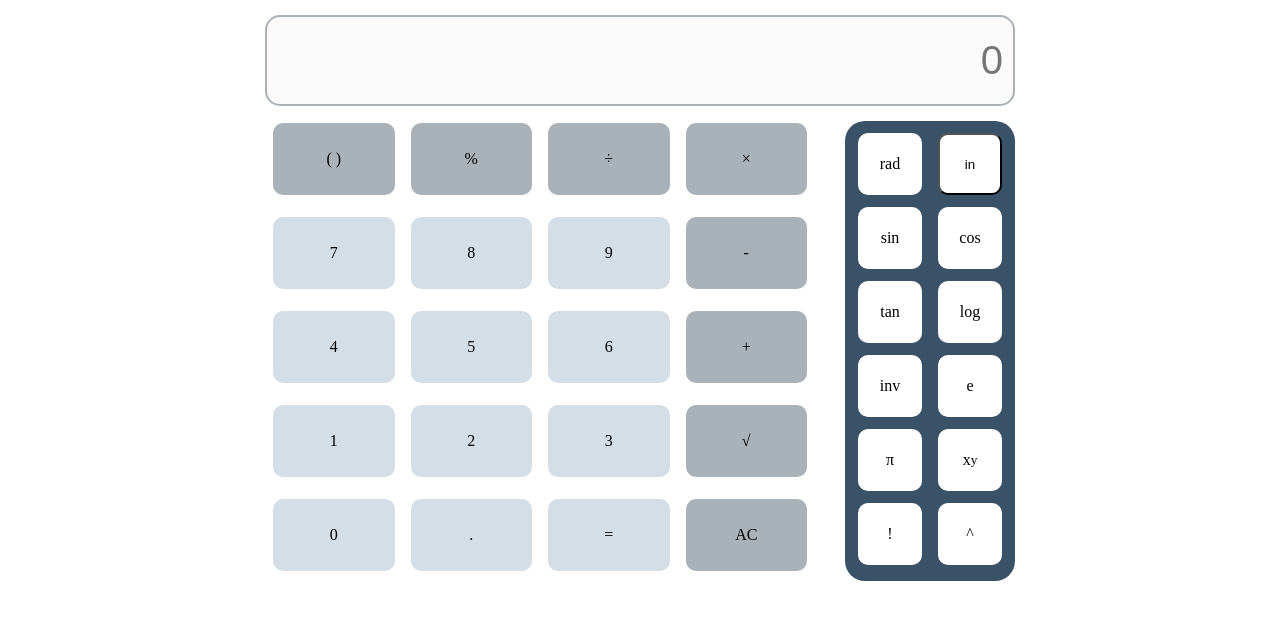
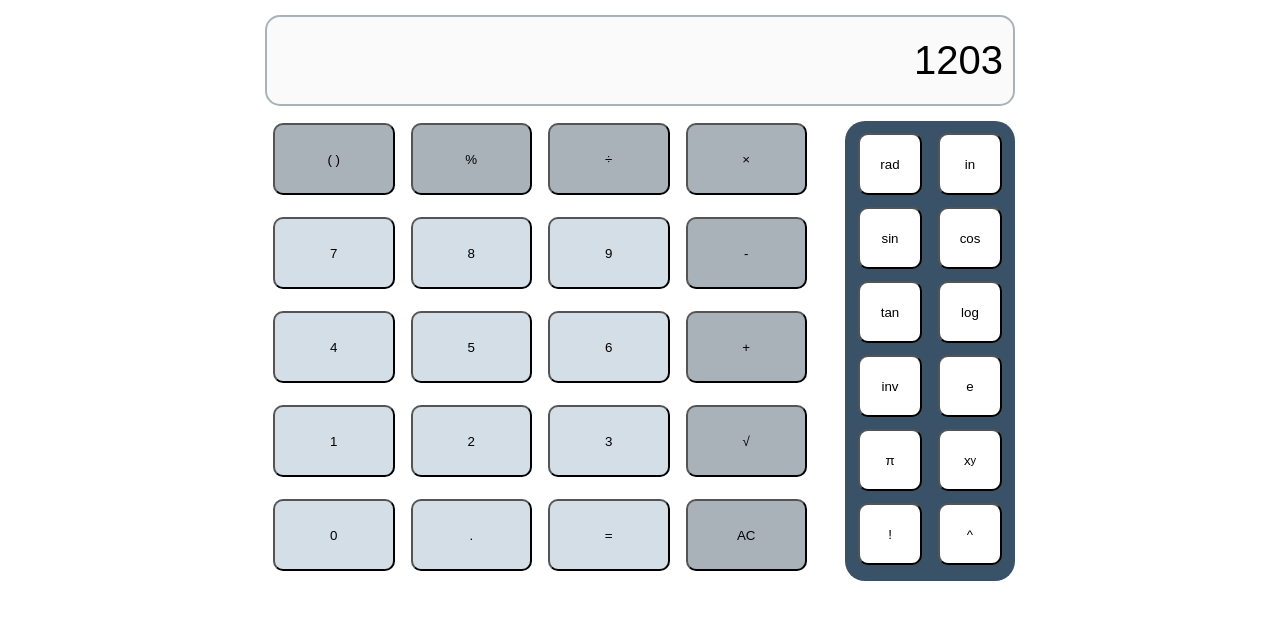
Before and after one commit to lucasjstn/Brain-Calc, a plain HTML site: page index.html in a window 1280 px wide. Shown: the part 69-688 px from the top of the page. Drawn offline with Linux system fonts and the light colour scheme.

Commit message:
trying to find a wat to manipulate the dom

```diff
--- a/css/main.css
+++ b/css/main.css
@@ -15,7 +15,7 @@
   width: 100vw;
   height: 4rem;
 }
-#output-box {
+#display {
   position: relative;
   font-size: 40px;
   border: 2px solid #a9b2b9;
--- a/index.html
+++ b/index.html
@@ -28,64 +28,65 @@
           selectionDirection="backward"
           dir="rtl"
           placeholder="0"
-          id="output-box"
+          id="display"
+          value="1203"
         />
 
         <section class="buttons-container">
           <div class="main-buttons-container">
             <div class="row-of-buttons">
-              <div class="button" id="parenthesis">( )</div>
-              <div class="button" id="percentage">%</div>
-              <div class="button" id="quocient">÷</div>
-              <div class="button" id="multiplication">×</div>
+              <button onclick="fn()" class="button" id="parenthesis">( )</button>
+              <button class="button" id="percentage">%</button>
+              <button class="button" id="quocient">÷</button>
+              <button class="button" id="multiplication">×</button>
             </div>
 
             <div class="row-of-buttons">
-              <div class="button" id="digit">7</div>
-              <div class="button" id="digit">8</div>
-              <div class="button" id="digit">9</div>
-              <div class="button" id="subtraction">-</div>
+              <button class="button" id="digit">7</button>
+              <button class="button" id="digit">8</button>
+              <button class="button" id="digit">9</button>
+              <button class="button" id="subtraction">-</button>
             </div>
 
             <div class="row-of-buttons">
-              <div class="button" id="digit">4</div>
-              <div class="button" id="digit">5</div>
-              <div class="button" id="digit">6</div>
-              <div class="button" id="addition">+</div>
+              <button class="button" id="digit">4</button>
+              <button class="button" id="digit">5</button>
+              <button class="button" id="digit">6</button>
+              <button class="button" id="addition">+</button>
             </div>
 
             <div class="row-of-buttons">
-              <div class="button" id="digit">1</div>
-              <div class="button" id="digit">2</div>
-              <div class="button" id="digit">3</div>
-              <div class="button" id="square-root">√</div>
+              <button class="button" id="digit" name="one-button">1</button>
+              <button class="button" id="digit">2</button>
+              <button class="button" id="digit">3</button>
+              <button class="button" id="square-root">√</button>
             </div>
 
             <div class="row-of-buttons">
-              <div class="button" id="digit">0</div>
-              <div class="button" id="digit">.</div>
-              <div class="button" id="digit">=</div>
-              <div class="button" id="delete">AC</div>
+              <button class="button" id="digit">0</button>
+              <button class="button" id="digit">.</button>
+              <button class="button" id="digit">=</button>
+              <button class="button" id="delete">AC</button>
             </div>
           </div>
           <div class="side-buttons-container">
             <div class="row-side-buttons">
 
-              <div class="side-buttons">rad</div>
-              <div class="side-buttons">sin</div>
-              <div class="side-buttons">tan</div>
-              <div class="side-buttons">inv</div>
-              <div class="side-buttons">&#960</div>
-              <div class="side-buttons">!</div>
+              <button class="side-buttons">rad</button>
+              <button class="side-buttons">sin</button>
+              <button class="side-buttons">tan</button>
+              <button class="side-buttons">inv</button>
+              <button class="side-buttons">&#960</button>
+              <button class="side-buttons">!</button>
             </div>
             <div class="row-side-buttons">
 
               <button  class="side-buttons">in</button>
-              <div class="side-buttons">cos</div>
-              <div class="side-buttons">log</div>
-              <div class="side-buttons">e</div>
-              <div class="side-buttons">x<sup>y</sup></div>
-              <div class="side-buttons">^</div>
+              <button class="side-buttons">cos</button>
+              <button class="side-buttons">log</button>
+              <button class="side-buttons">e</button>
+              <button class="side-buttons">x<sup>y</sup></button>
+              <button class="side-buttons">^</button>
             </div>
           </div>
           </div>
--- a/public/main.js
+++ b/public/main.js
@@ -1,23 +1,10 @@
 "use strict";
-var UserState;
-(function (UserState) {
-    UserState[UserState["Admin"] = 1] = "Admin";
-    UserState[UserState["Editor"] = 2] = "Editor";
-    UserState[UserState["User"] = 3] = "User";
-})(UserState || (UserState = {}));
-function checkStatus(status) {
-    switch (status) {
-        case UserState.Admin:
-            console.log("is admin");
-            break;
-        case UserState.Editor:
-            console.log("is editor");
-            break;
-        case UserState.User:
-            console.log("is user");
-            break;
-        default:
-            break;
-    }
+let oneButton = document.getElementsByName("one-button").values;
+let display = document.getElementById("output-box");
+let buttons = document.getElementsByTagName("button")[1].getAttribute("id");
+console.log(buttons);
+function fn() {
+    let display = document.getElementById("display");
+    display.value = "()";
+    console.log(display === null || display === void 0 ? void 0 : display.value);
 }
-checkStatus(2);
```
Also changed, not shown: src/main.ts (+10 -23 lines).
